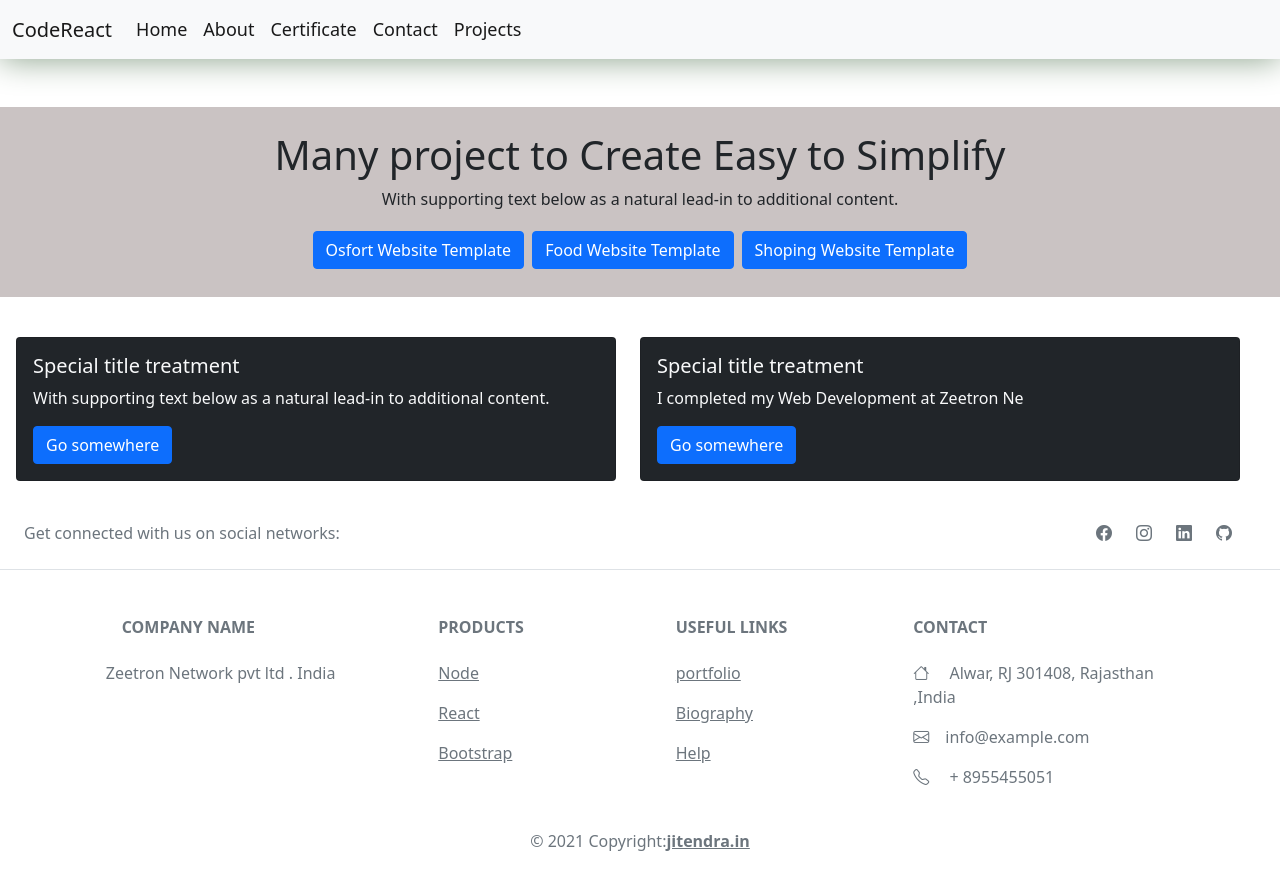
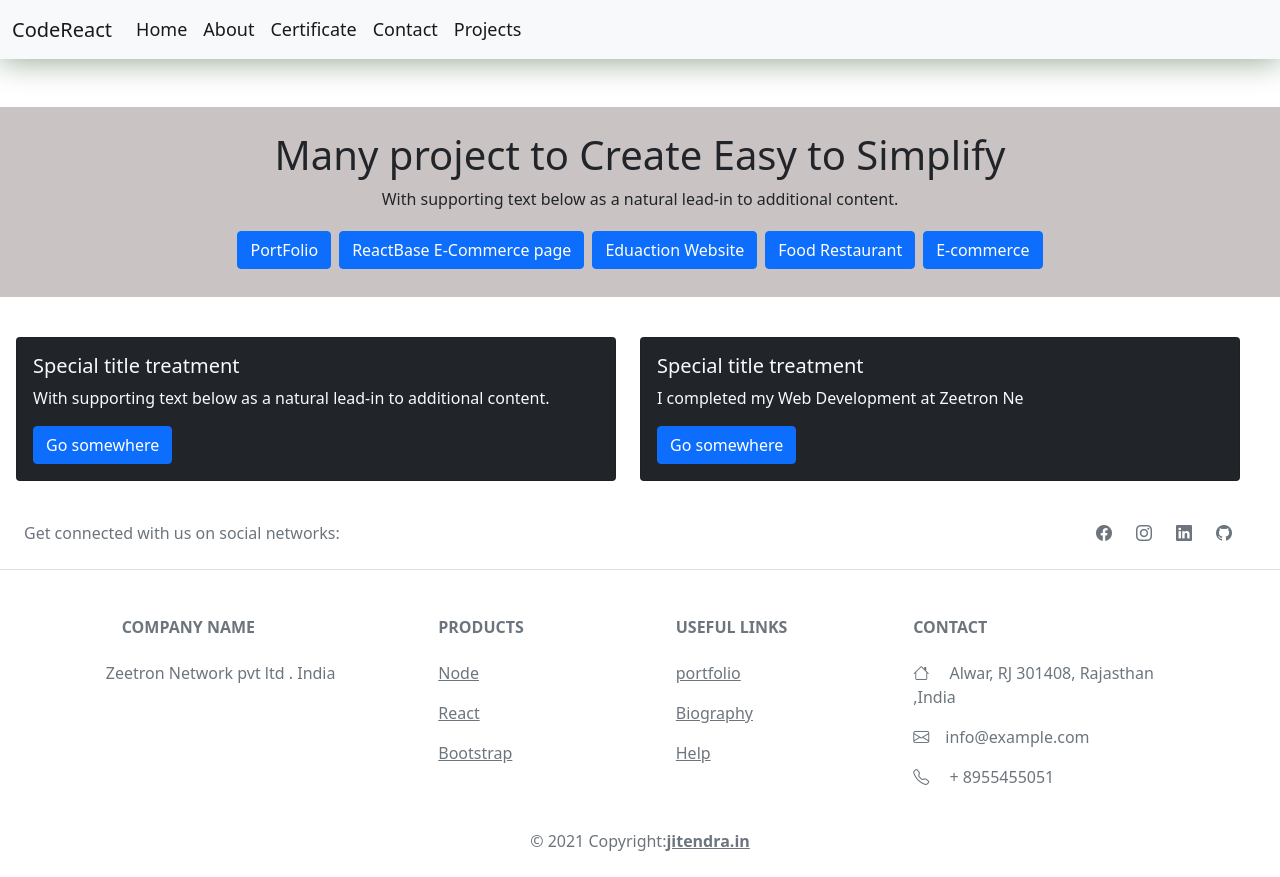
Before and after one commit to Jitendra064/jitendrasaini, a React (Create React App) app: page /projects in a window 1280 px wide. Built offline with nearby package versions, Linux system fonts and the light colour scheme.

Commit message:
Update Projects.js
add more projects

```diff
--- a/src/components/Projects.js
+++ b/src/components/Projects.js
@@ -15,21 +15,35 @@ const Projects = () => {
           className="btn btn-primary m-1"
           target="_blank"
         >
-          Osfort Website Template
+         PortFolio
+        </a>
+        <a
+          href="https://react-product-application.netlify.app"
+          className="btn btn-primary m-1"
+          target="_blank"
+        >
+         ReactBase E-Commerce page
+        </a>
+        <a
+          href="https://jitendra064.netlify.app"
+          className="btn btn-primary m-1"
+          target="_blank"
+        >
+          Eduaction Website
         </a>
         <a
           href="https://jitendra064.github.io/food/"
           target="_blank"
           className="btn btn-primary m-1"
         >
-          Food Website Template
+          Food Restaurant
         </a>
         <a
           href="https://jitendra064.github.io/Ecommerce/"
           target="_blank"
           className="btn btn-primary m-1"
         >
-          Shoping Website Template
+          E-commerce
         </a>
       </div>
 
```
